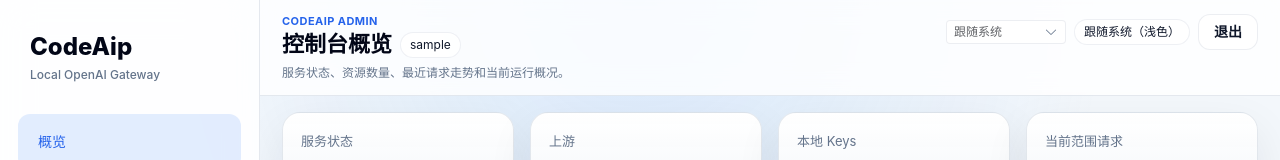
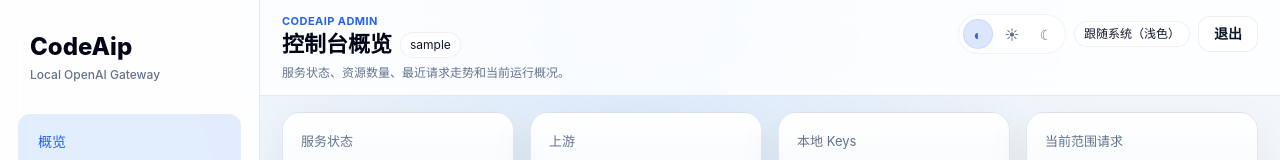
Before and after one commit to fenglbl/codeApi, a Vue app in the folder admin/: page /admin/dashboard in a window 1280 px wide. Shown: the top 160 px of the page. Built offline with nearby package versions, Linux system fonts and the light colour scheme; no server answers; sample sign-in values are in the browser's storage.

Commit message:
feat: switch theme mode selector to icon buttons

```diff
--- a/admin/src/components/AppLayout.vue
+++ b/admin/src/components/AppLayout.vue
@@ -21,11 +21,20 @@
           <div class="topbar-subtitle">{{ subtitle }}</div>
         </div>
         <div class="topbar-actions">
-          <el-select v-model="themePreference" class="theme-switcher" size="small" @change="setThemePreference">
-            <el-option label="跟随系统" value="system" />
-            <el-option label="浅色模式" value="light" />
-            <el-option label="深色模式" value="dark" />
-          </el-select>
+          <div class="theme-icon-switch" role="group" aria-label="主题模式">
+            <button
+              v-for="item in themeOptions"
+              :key="item.value"
+              type="button"
+              class="theme-icon-btn"
+              :class="themePreference === item.value ? 'is-active' : ''"
+              :title="item.label"
+              :aria-label="item.label"
+              @click="setThemePreference(item.value)"
+            >
+              <span>{{ item.icon }}</span>
+            </button>
+          </div>
           <span class="mini-tag topbar-theme-tag">{{ themeLabel }}</span>
           <el-button type="danger" plain class="toolbar-danger-btn" @click="logout">退出</el-button>
         </div>
@@ -48,6 +57,11 @@ defineProps({
 const router = useRouter()
 const auth = useAuthStore()
 const { themePreference, themeLabel, setThemePreference } = useTheme()
+const themeOptions = [
+  { value: 'system', label: '跟随系统', icon: '◐' },
+  { value: 'light', label: '浅色模式', icon: '☀' },
+  { value: 'dark', label: '深色模式', icon: '☾' }
+]
 
 function logout() {
   auth.logout()
--- a/admin/src/styles.css
+++ b/admin/src/styles.css
@@ -446,27 +446,40 @@ select {
   min-height: 26px;
 }
 
-.theme-switcher {
-  width: 120px;
-  flex: 0 0 auto;
-}
-
-.theme-switcher .el-input__wrapper {
+.theme-icon-switch {
+  display: inline-flex;
+  align-items: center;
+  gap: 4px;
+  padding: 4px;
+  border-radius: 999px;
+  border: 1px solid rgba(148, 163, 184, 0.14);
   background: var(--panel-soft);
-  border-radius: 12px;
-  box-shadow: 0 0 0 1px var(--border) inset !important;
-  transition: box-shadow 0.18s ease, background 0.18s ease;
-}
-
-.theme-switcher .el-input__wrapper:hover,
-.theme-switcher .el-input__wrapper.is-focus {
-  background: var(--panel);
-  box-shadow: 0 0 0 1px rgba(37, 99, 235, 0.28) inset !important;
-}
-
-.theme-switcher .el-input__inner {
-  color: var(--text);
-  font-weight: 600;
+}
+
+.theme-icon-btn {
+  display: inline-flex;
+  align-items: center;
+  justify-content: center;
+  width: 30px;
+  height: 30px;
+  border: 0;
+  border-radius: 999px;
+  background: transparent;
+  color: var(--muted);
+  cursor: pointer;
+  font-size: 14px;
+  transition: all 0.18s ease;
+}
+
+.theme-icon-btn:hover {
+  color: var(--primary);
+  background: rgba(37, 99, 235, 0.10);
+}
+
+.theme-icon-btn.is-active {
+  color: var(--primary);
+  background: rgba(37, 99, 235, 0.16);
+  box-shadow: inset 0 0 0 1px rgba(96, 165, 250, 0.18);
 }
 
 .panel {
@@ -1272,6 +1285,10 @@ select {
 :root[data-theme='light'] .auth-side-eyebrow,
 :root[data-theme='light'] .chat-empty-badge {
   box-shadow: 0 1px 0 rgba(255, 255, 255, 0.72) inset;
+}
+
+:root[data-theme='light'] .theme-icon-switch {
+  background: rgba(255, 255, 255, 0.92);
 }
 
 :root[data-theme='light'] .theme-switcher .el-input__wrapper:hover,
```
